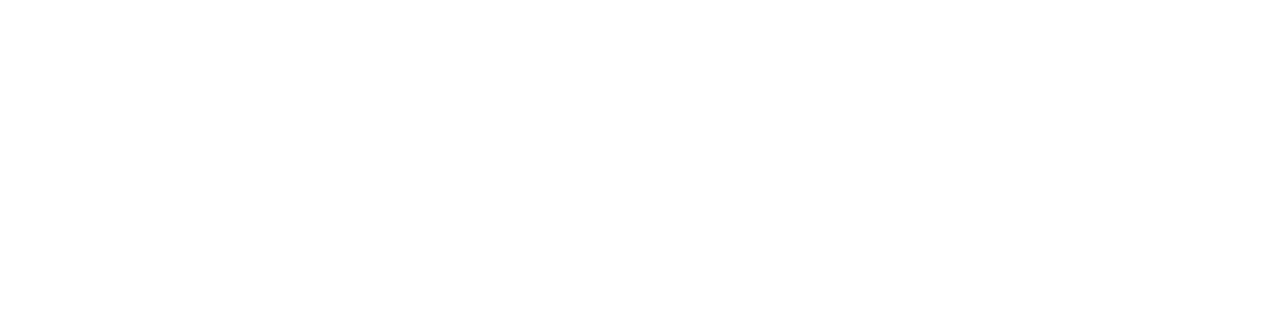
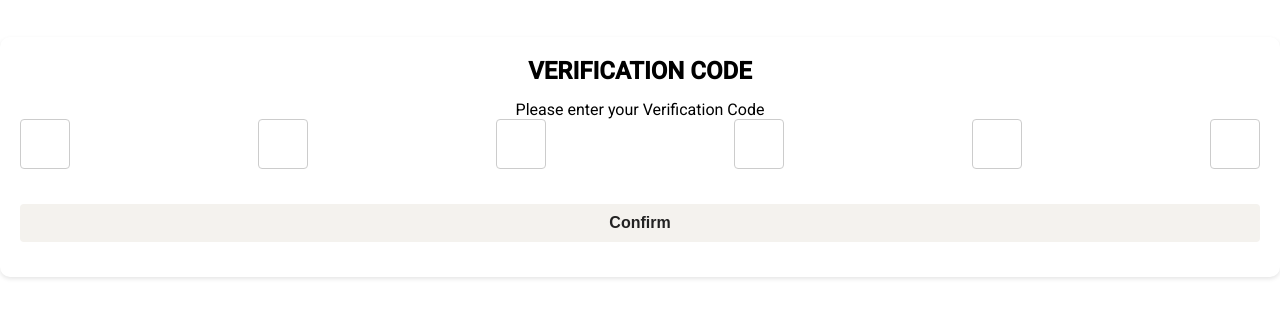
Before and after one commit to aliho3ein/rezept-sharing, a React (Vite) app: page /verifiziere-verifikationscode/1 in a window 1280 px wide. Before the commit this address had no page. Shown: the part 603-920 px from the top of the page. Before the commit the page ends 800 px from the top, so only its background shows below. Built offline with nearby package versions, Linux system fonts and the light colour scheme.

Commit message:
auth bearbeiten

```diff
--- a/src/api/instance.ts
+++ b/src/api/instance.ts
@@ -1,10 +1,10 @@
 import axios from "axios";
 
 const instance = axios.create({
-  baseURL: "https://api.rezept-sharing.com/",
-  params: {
+  baseURL: "http://localhost:3000/",
+  /*   params: {
     api_key: "",
-  },
+  }, */
 });
 
 export default instance;
--- a/src/components/auth/Signin.tsx
+++ b/src/components/auth/Signin.tsx
@@ -1,21 +1,52 @@
 import { useState, FC } from "react";
 import { Link } from "react-router-dom";
 import style from "../../styles/auth/signin.module.scss";
+//import instance from "../../api/instance";
+import { alertMassage } from "../../actions/alerts";
+import GoogleBtn from "./googleBtn/GoogleBtn";
+import { useNavigate } from "react-router-dom";
+
 const Signin: FC = () => {
   const [email, setEmail] = useState<string>("");
   const [password, setPassword] = useState<string>("");
   const [showPassword, setShowPassword] = useState<boolean>(false);
-  /*   const [message, setMessage] = useState<string>("");
-  const [isError, setIsError] = useState<boolean>(false); */
+  const navigate = useNavigate();
+
+  const handleSubmit = async (e: React.FormEvent<HTMLFormElement>) => {
+    e.preventDefault();
+
+    try {
+      const response = await fetch("http://localhost:3000/user/anmelden", {
+        method: "POST",
+        headers: {
+          "Content-Type": "application/json",
+        },
+        body: JSON.stringify({ email, password }),
+      });
+
+      const data = await response.json();
+      console.log("ds", data.user.username);
+
+      if (response.ok) {
+        alertMassage(data.message, "success");
+        navigate("/", { state: { username: data.user.username } });
+      } else {
+        alertMassage(data.error || data.errors, "error");
+      }
+    } catch (err) {
+      console.error(err);
+    }
+  };
+
   return (
     <div className={style.signin_container}>
       <div className={style.card_form}>
         <h2 className={style.card_title}>Anmelden</h2>
+        <form onSubmit={handleSubmit}>
           <p className={style.card_paragraph}>
             Bitte gib deine E-Mail-Adresse und dein Passwort ein, um dich
             anzumelden.
           </p>
-        {/* <p style={{ color: isError ? "red" : "green" }}>{message}</p> */}
           <div className={style.input}>
             <label htmlFor="email">
               <i className="fas fa-envelope"></i>
@@ -47,24 +78,21 @@
           <div className={style.forgotPassword}>
             <Link to="/forgot-password">Password vergessen?</Link>
           </div>
-        <button className={style.btn} type="button">
+          <button className={style.btn} type="submit">
             <span className={style.text}>Anmelden</span>
           </button>
+        </form>
         <p className={style.signup_link}>
-          Hast du schon ein Konto?
-          <Link
-            to="/signup"
-            className={style.signup_link}
-            // style={{ marginLeft: "20px" }}
-          >
-            Sign Up
+          Hast du keine Konto?
+          <Link to="/registrieren" className={style.signup_link}>
+            Registrieren
           </Link>
         </p>
         <div className={style.separator}>
           <span>oder</span>
         </div>
-        <button className={style.btn}>
-          <span className={style.text}>Mit Google anmelden</span>
+        <button className={style.google}>
+          <GoogleBtn />
         </button>
       </div>
     </div>
--- /dev/null
+++ b/src/components/auth/VerificationCode.tsx
@@ -0,0 +1,118 @@
+import React, { useState, useRef } from "react";
+import style from "../../styles/auth/verificationCode.module.scss";
+import { alertMassage } from "../../actions/alerts";
+import { useNavigate } from "react-router-dom";
+
+const VerificationCode: React.FC = () => {
+  const [verificationCode, setVerificationCode] = useState<string[]>(
+    Array(6).fill("")
+  );
+
+  const navigate = useNavigate();
+  const inputRefs = Array.from({ length: 6 }, () =>
+    useRef<HTMLInputElement>(null)
+  );
+
+  const handleChange = (index: number, value: string) => {
+    if (/^[0-9]*$/.test(value) && value.length <= 1) {
+      const updatedCode = [...verificationCode];
+      updatedCode[index] = value;
+      setVerificationCode(updatedCode);
+
+      if (value.length === 1 && index < inputRefs.length - 1) {
+        inputRefs[index + 1].current?.focus();
+      }
+    }
+  };
+  const handlePaste = (e: React.ClipboardEvent<HTMLInputElement>) => {
+    const pastedData = e.clipboardData.getData("text");
+    const digits = pastedData.match(/\d/g) || [];
+
+    if (digits.length > 0) {
+      const updatedCode = Array.from(
+        { length: 6 },
+        (_, index) => digits[index] || ""
+      );
+      setVerificationCode(updatedCode);
+
+      const firstEmptyIndex = updatedCode.findIndex((digit) => digit === "");
+      if (firstEmptyIndex !== -1) {
+        inputRefs[firstEmptyIndex].current?.focus();
+      }
+    }
+
+    e.preventDefault();
+  };
+
+  const handleSubmit = async (e: React.FormEvent) => {
+    e.preventDefault();
+    const code = verificationCode.join("");
+    try {
+      const response = await fetch(
+        `http://localhost:3000/api/auth/verify-verification-code//* ${email} */`,
+        {
+          method: "POST",
+          headers: {
+            "Content-Type": "application/json",
+          },
+          body: JSON.stringify({
+            verificationCode: code,
+          }),
+        }
+      );
+
+      const data = await response.json();
+
+      if (response.ok) {
+        alertMassage(data.message, "success");
+        navigate(`/passwort-zuruecksetzen//* ${email} */`, {
+          state: {
+            username: data.user.username,
+            email: data.user.email,
+          },
+        });
+      } else {
+        alertMassage(data.error || data.errors);
+      }
+    } catch (error) {
+      console.error("Verification code validation error:", error);
+    }
+  };
+
+  return (
+    <div className={style.verificationCode}>
+      <div className={style.cardForm}>
+        <h2 className={style.cardTitle}>Verification Code</h2>
+        <p className={style.cardBodyParagraph}>
+          Please enter your Verification Code
+        </p>
+
+        {/* <p style={{ margin: "2rem", fontSize: "1.3rem" }}>{email}</p> */}
+        <form onSubmit={handleSubmit}>
+          <div className={style.verificationInputs}>
+            {verificationCode.map((digit, index) => (
+              <input
+                ref={inputRefs[index]}
+                key={index}
+                type="text"
+                inputMode="numeric"
+                pattern="[0-9]"
+                value={digit}
+                onChange={(e) => handleChange(index, e.target.value)}
+                onPaste={handlePaste}
+                className={style.verificationInput}
+                maxLength={1}
+                required
+              />
+            ))}
+          </div>
+          <button className={style.btn} type="submit">
+            <span className={style.text}>Confirm</span>
+          </button>
+        </form>
+      </div>
+    </div>
+  );
+};
+
+export default VerificationCode;
--- /dev/null
+++ b/src/components/auth/googleBtn/GoogleBtn.tsx
@@ -0,0 +1,37 @@
+import React from "react";
+import style from "../../../styles/auth/signin.module.scss";
+import {
+  GoogleLogin,
+  GoogleLoginResponse,
+  GoogleLoginResponseOffline,
+} from "react-google-login";
+
+const ClientID =
+  "377046576265-pm281qdmthb4pbd332f16qoon9m33d41.apps.googleusercontent.com";
+
+const GoogleBtn: React.FC = () => {
+  const handleLoginSuccess = (
+    response: GoogleLoginResponse | GoogleLoginResponseOffline
+  ) => {
+    console.log("Login Success:", response);
+  };
+
+  const handleLoginFailure = (error: any) => {
+    console.log("Login Failure:", error);
+  };
+
+  return (
+    <div className={style.google_container}>
+      <GoogleLogin
+        className={style.google_btn}
+        clientId={ClientID}
+        buttonText="Login with Google"
+        onSuccess={handleLoginSuccess}
+        onFailure={handleLoginFailure}
+        cookiePolicy={"single_host_origin"}
+      />
+    </div>
+  );
+};
+
+export default GoogleBtn;
--- a/src/components/startPage/NavBar.tsx
+++ b/src/components/startPage/NavBar.tsx
@@ -1,5 +1,6 @@
 import { FC } from "react";
 import style from "./../../styles/startPage/nav.module.scss";
+import { Link } from "react-router-dom";
 
 const NavBar: FC = () => {
   return (
@@ -8,7 +9,9 @@
         <li>How to use?</li>
         <li>Über uns</li>
         <li>Kontakt uns</li>
-        <li>Anmelden</li>
+        <li>
+          <Link to="/anmelden"> Anmelden</Link>
+        </li>
       </ul>
     </nav>
   );
--- a/src/pages/App.tsx
+++ b/src/pages/App.tsx
@@ -5,6 +5,7 @@
 import Aos from "aos";
 import Signin from "../components/auth/Signin";
 import Signup from "../components/auth/Signup";
+import VerificationCode from "../components/auth/VerificationCode";
 
 const App: FC = () => {
   useEffect(() => {
@@ -16,9 +17,14 @@
       <Routes>
         <Route path="/" element={<StartPage />} />
         <Route path="/user-profile" element={<UserProfile />} />
-        <Route path="/signin" element={<Signin />} />
-        <Route path="/signup" element={<Signup />} />
-
+        <Route path="/anmelden" element={<Signin />} />
+        <Route path="/registrieren" element={<Signup />} />
+        <Route path="/passwort-vergessen" element={<s />} />
+        <Route
+          path="/verifiziere-verifikationscode/:email"
+          element={<VerificationCode />}
+        />
+        <Route path="/passwort-zuruecksetzen/:email" element={<a />} />
       </Routes>
     </>
   );
--- /dev/null
+++ b/src/styles/auth/verificationCode.module.scss
@@ -0,0 +1,71 @@
+@import "../variable";
+
+//! Verification code
+.signinContainer {
+  background: center/cover no-repeat url("../../assets/bild.jpg");
+  display: grid;
+  place-content: center;
+  height: 100vh;
+  width: 100vw;
+}
+
+.cardForm {
+  backdrop-filter: blur(10px);
+  border-radius: 10px;
+  box-shadow: 0 2px 4px rgba(0, 0, 0, 0.1);
+  padding: 20px;
+  width: 100%;
+  min-width: 300px;
+  text-align: center;
+  margin: 50% auto;
+
+  .cardTitle {
+    font-size: 1.5em;
+    margin-bottom: 15px;
+    text-transform: uppercase;
+  }
+
+  .cardParagraph {
+    font-size: 1em;
+    margin-bottom: 30px;
+  }
+}
+
+input[type="number"]::-webkit-inner-spin-button,
+input[type="number"]::-webkit-outer-spin-button {
+  appearance: none;
+  margin: 0;
+}
+.verificationInputs {
+  display: flex;
+  justify-content: space-between;
+  margin-bottom: 20px;
+}
+
+.verificationInput {
+  width: 50px;
+  height: 50px;
+  text-align: center;
+  font-size: 18px;
+  border: 1px solid #ccc;
+  border-radius: 4px;
+}
+
+.btn {
+  width: 100%;
+  border: none;
+  padding: 10px 20px;
+  margin-block: 15px;
+  cursor: pointer;
+  border-radius: 4px;
+  font-size: 16px;
+  background-color: $primary-color;
+  color: $text-color;
+  &:hover {
+    background-color: $text-color;
+    color: $primary-color;
+  }
+  .text {
+    font-weight: 600;
+  }
+}
```
Also changed, not shown: package.json (+3 -4 lines), src/components/auth/Signup.tsx (+52 -4 lines), src/styles/auth/signin.module.scss (+28 -12 lines), src/styles/auth/signup.module.scss (+29 -11 lines), 1 other file (tests, documents, lock files or other folders). Lines whose indentation alone changed are shown as unchanged.
